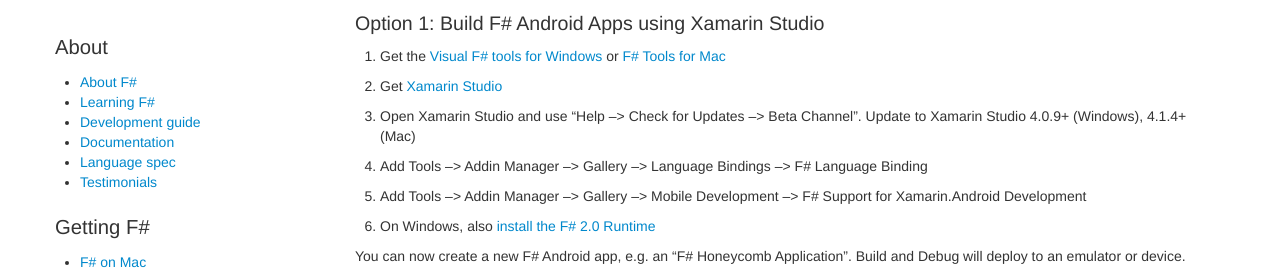
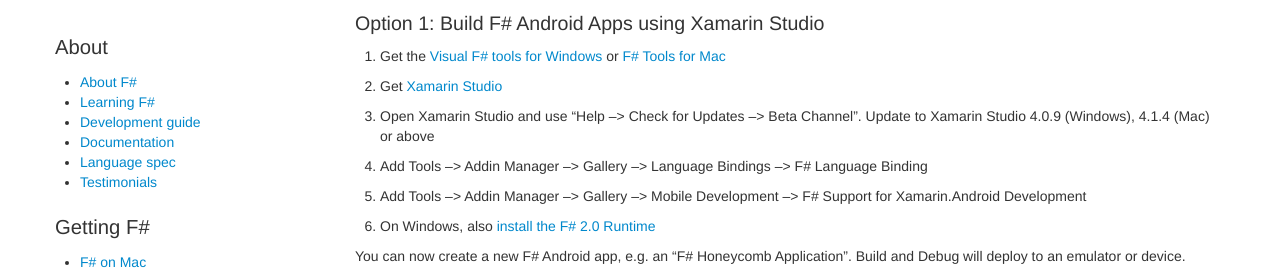
Before and after one commit to fsharp/fsharp.org, a Jekyll site: the page built from use/android/index.md, in a window 1280 px wide and 1277 px high. Shown: the part 163-438 px from the top of the window. Built offline with Jekyll 4.4.1, drawn with Linux system fonts in a browser that asks for light colours; nearby versions of some CDN libraries; some web fonts are replaced; comment, search, counter and statistics services are not loaded.

Commit message:
Update index.md

```diff
--- a/use/android/index.md
+++ b/use/android/index.md
@@ -8,7 +8,7 @@
 
 1. Get the [Visual F# tools for Windows](/use/windows) or [F# Tools for Mac](/use/mac)
 2. Get [Xamarin Studio](http://xamarin.com/download)
-3. Open Xamarin Studio and use "Help --> Check for Updates --> Beta Channel". Update to Xamarin Studio 4.0.9+ (Windows), 4.1.4+ (Mac)
+3. Open Xamarin Studio and use "Help --> Check for Updates --> Beta Channel". Update to Xamarin Studio 4.0.9 (Windows), 4.1.4 (Mac) or above
 3. Add Tools --> Addin Manager --> Gallery --> Language Bindings --> F# Language Binding
 4. Add Tools --> Addin Manager --> Gallery --> Mobile Development --> F# Support for Xamarin.Android Development
 5. On Windows, also [install the F# 2.0 Runtime](http://www.microsoft.com/en-us/download/details.aspx?id=13450)
```
